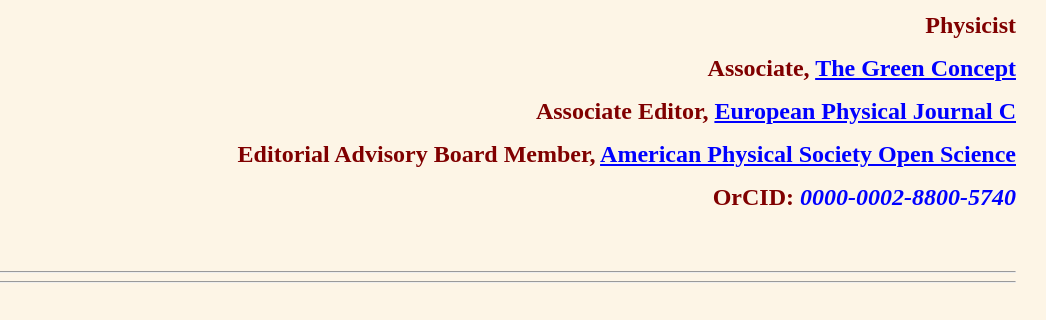
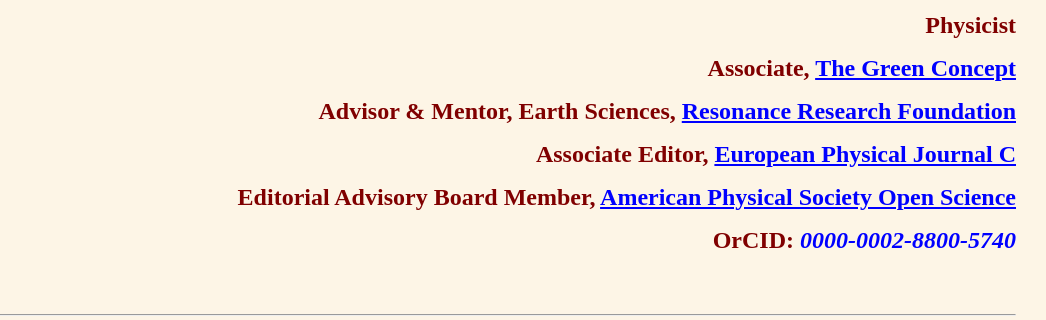
Before and after one commit to hamsapadmanabhan/hamsapadmanabhan.github.io, a plain HTML site: page startingpage.htm in a window 1280 px wide. Shown: the part 184-504 px from the top of the page, 234-1280 px from the left. Drawn offline with Linux system fonts and the light colour scheme.

Commit message:
Add files via upload

```diff
--- a/startingpage.htm
+++ b/startingpage.htm
@@ -42,10 +42,12 @@ slideit()
 <p align = right>  <font color = 'maroon'size = 5.5><b> Dr. Hamsa Padmanabhan </b></font></p>
 <p align = right>  <font  color = 'maroon'size = 5.5><b> Physicist </b></font></p>
 <p align = right>  <font  color = 'maroon'size = 5.5><b> Associate, <a href = "http://www.thegreenconcept.co.in/" target ="_blank"><u> The Green Concept </u></b></font></p></a>
+<p align = right>  <font  color = 'maroon'size = 5.5><b> Advisor & Mentor, Earth Sciences, <a href = "https://rrfv.org/"  target = "blank"><u>Resonance Research Foundation</u></a></b></font></p>
 <p align = right>  <font  color = 'maroon'size = 5.5><b> Associate Editor, <a href = "https://link.springer.com/journal/10052" target="_blank"><u>European Physical Journal C </u> </b></a></font></p>
 <p align = right>  <font  color = 'maroon'size = 5.5><b> Editorial Advisory Board Member, <a href = "https://journals.aps.org/apsos" target="_blank"><u> American Physical Society Open Science </u></b></a></font></p>
 
 <p align = right>  <font  face = "serif" color = 'maroon'size = 5.5><b> OrCID: </b> <a href = "https://orcid.org/0000-0002-8800-5740" target="_blank"> <b><i>  0000-0002-8800-5740</i></b></a> </font></p>
+
 
 <br>
 <br>
```
